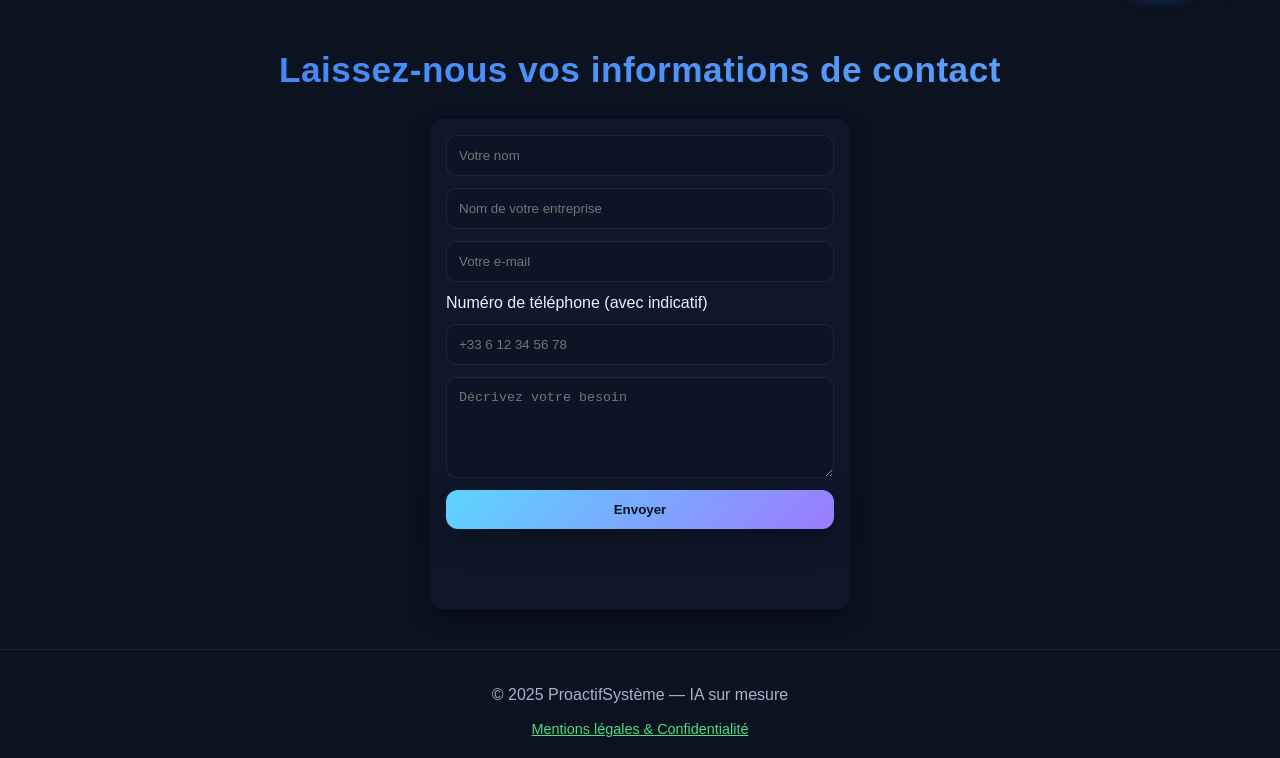
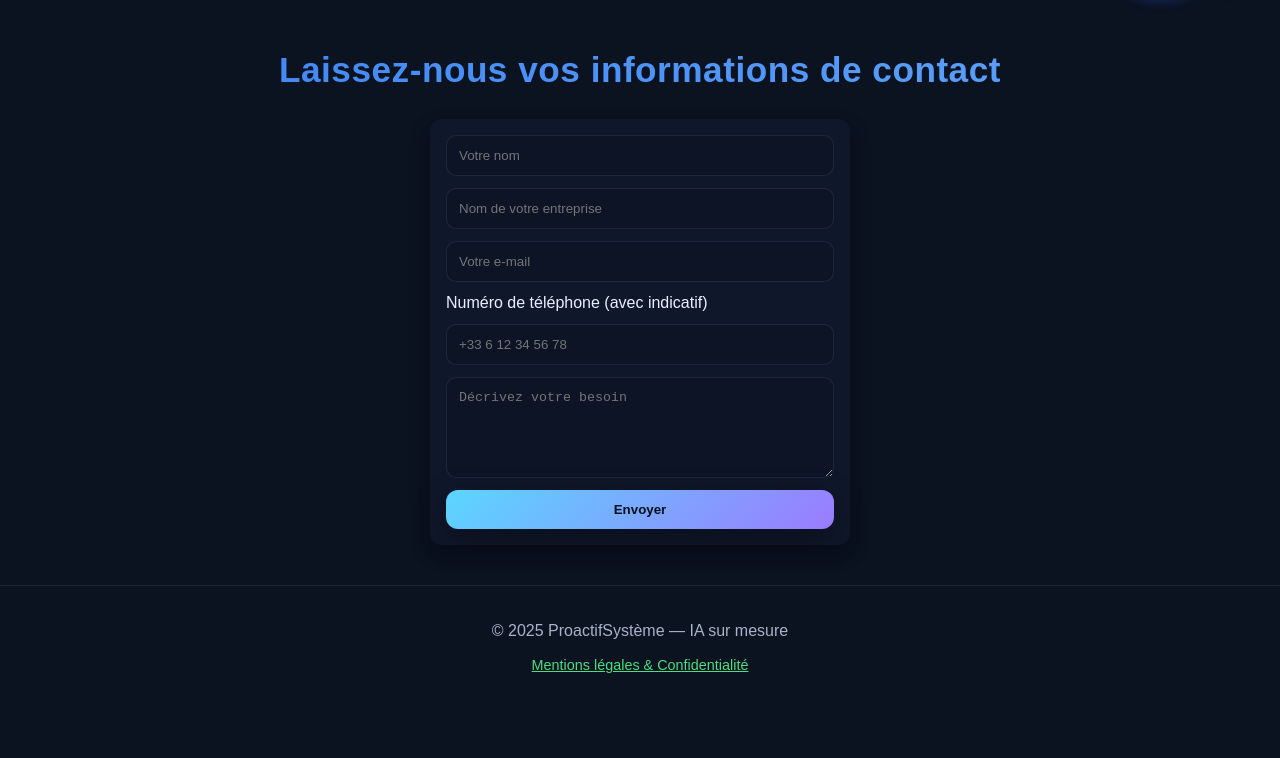
Before and after one commit to DiSell/Proactifsysteme, a website: page public/index.html in a window 1280 px wide. Shown: the part 787-1545 px from the top of the page. After the commit the page ends 1481 px from the top, so only its background shows below. Drawn offline with Linux system fonts and the light colour scheme; no server answers.

Commit message:
Fix interface + suppression bloc blanc

```diff
--- a/public/index.html
+++ b/public/index.html
@@ -90,7 +90,6 @@
         <textarea name="message" rows="5" placeholder="Décrivez votre besoin"></textarea>
 
         <button class="btn" type="submit">Envoyer</button>
-        <p id="lead-status" class="status" aria-live="polite"></p>
       </form>
     </section>
   </main>
@@ -160,8 +159,6 @@
         <button type="submit">Envoyer</button>
       </form>
     </div>
-
-
 
   </div>
 
--- a/public/style.css
+++ b/public/style.css
@@ -153,11 +153,6 @@ textarea {
     border: 1px solid var(--bd);
     border-radius: 10px;
     padding: 12px;
-}
-
-.status {
-    min-height: 20px;
-    color: var(--muted);
 }
 
 /* ============ Pied de page ============ */
```
